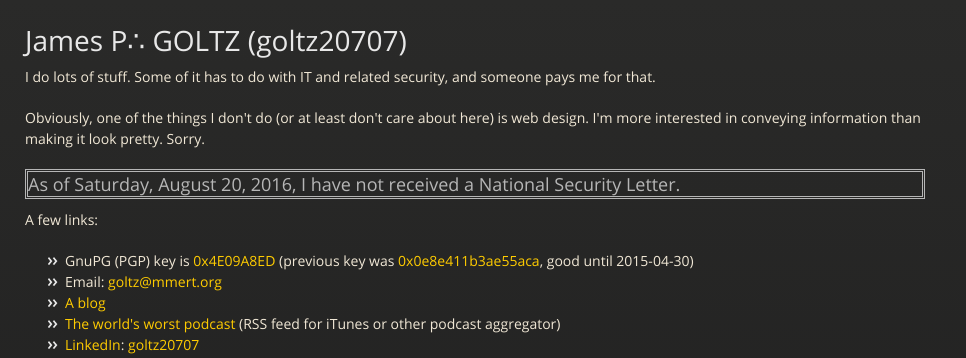
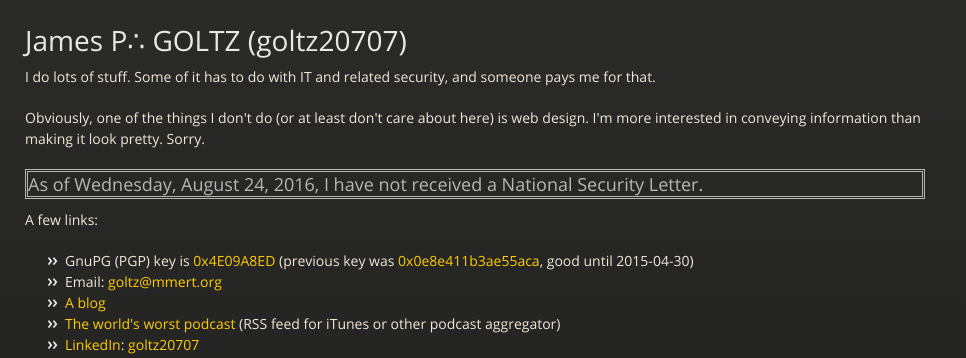
Before and after one commit to goltz20707/goltz20707.github.io, a Jekyll site: the page built from index.html, in a window 1280 px wide. Shown: the top 358 px of the page, without its empty margins (0-966 px from the left). Built offline with Jekyll 4.4.1, drawn with Linux system fonts in a browser that asks for light colours.

Commit message:
Update nsl.html

```diff
--- a/_includes/nsl.html
+++ b/_includes/nsl.html
@@ -3,6 +3,6 @@ date '+%A, %B %e, %Y,'
  -->
 <h3 style="border: double">As of
 
-Saturday, August 20, 2016,
+Wednesday, August 24, 2016,
 
 I have not received a National Security Letter.</h3>
```
